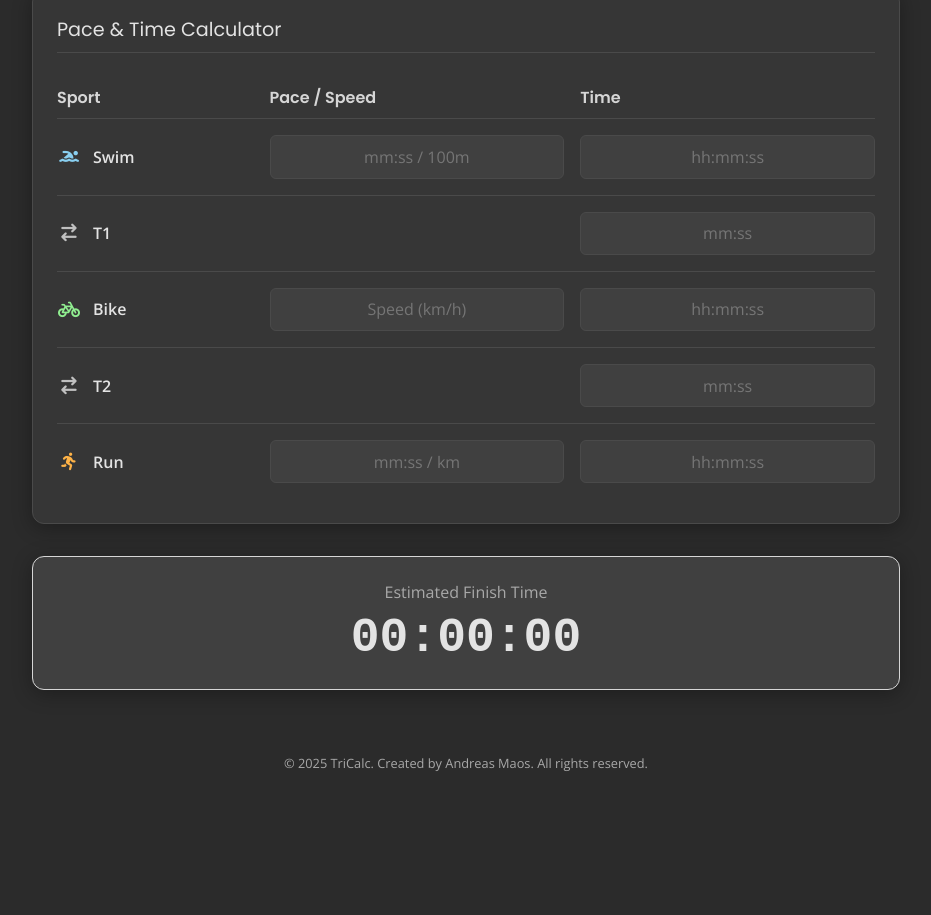
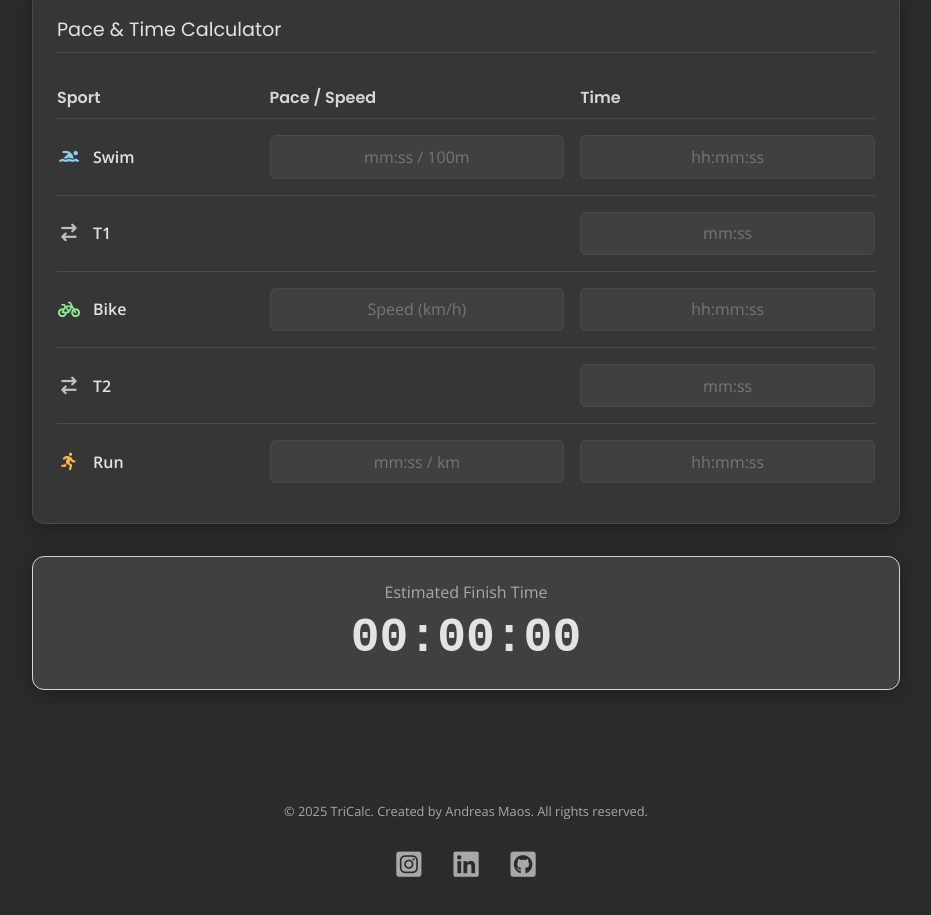
Before and after one commit to maosa/tricalc, a plain HTML site: page index.html in a window 1280 px wide. Shown: the part 392-1307 px from the top of the page, without its empty margins (174-1105 px from the left). Before the commit the page ends 1264 px from the top, so only its background shows below. Drawn offline with nearby package versions, Linux system fonts and the light colour scheme.

Commit message:
Added icons with linked personal profiles

```diff
--- a/index.html
+++ b/index.html
@@ -362,6 +362,38 @@
         }
         .back-to-top:hover { transform: translateY(-3px); }
 
+        /* --- Footer & Socials --- */
+        footer {
+            text-align: center;
+            padding: 3rem 1rem 6rem 1rem; /* Bottom padding ensures content isn't hidden by back-to-top btn */
+            background-color: var(--bg-color);
+        }
+
+        .footer-text {
+            color: var(--text-muted);
+            font-size: 0.8rem;
+            margin-bottom: 1.5rem;
+        }
+
+        .social-links {
+            display: flex;
+            justify-content: center;
+            gap: 2rem;
+            align-items: center;
+        }
+
+        .social-links a {
+            color: var(--text-muted);
+            font-size: 1.8rem; /* Large enough for touch targets */
+            transition: color 0.3s, transform 0.2s;
+            text-decoration: none;
+        }
+
+        .social-links a:hover {
+            color: var(--accent-primary);
+            transform: translateY(-3px);
+        }
+
         /* --- Responsive --- */
         @media (max-width: 768px) {
             header { padding: 0.8rem 1rem; } /* Reduce header padding */
@@ -531,9 +563,14 @@
     </button>
 
     <footer>
-        <p style="text-align: center; color: var(--text-muted); font-size: 0.8rem; margin-bottom: 0; padding: 0 1rem 100px 1rem;">
-            &copy; 2025 TriCalc. <a href="https://www.linkedin.com/in/andreas-maos/" target="_blank" style="color: inherit; text-decoration: none;">Created by Andreas Maos.</a> All rights reserved.
+        <p class="footer-text">
+            &copy; 2025 TriCalc. Created by Andreas Maos. All rights reserved.
         </p>
+        <div class="social-links">
+            <a href="https://www.instagram.com/maos.andreas" target="_blank" aria-label="Instagram"><i class="fa-brands fa-square-instagram"></i></a>
+            <a href="https://www.linkedin.com/in/andreas-maos/" target="_blank" aria-label="LinkedIn"><i class="fa-brands fa-linkedin"></i></a>
+            <a href="https://github.com/maosa" target="_blank" aria-label="GitHub"><i class="fa-brands fa-square-github"></i></a>
+        </div>
     </footer>
 
     <script>
```
